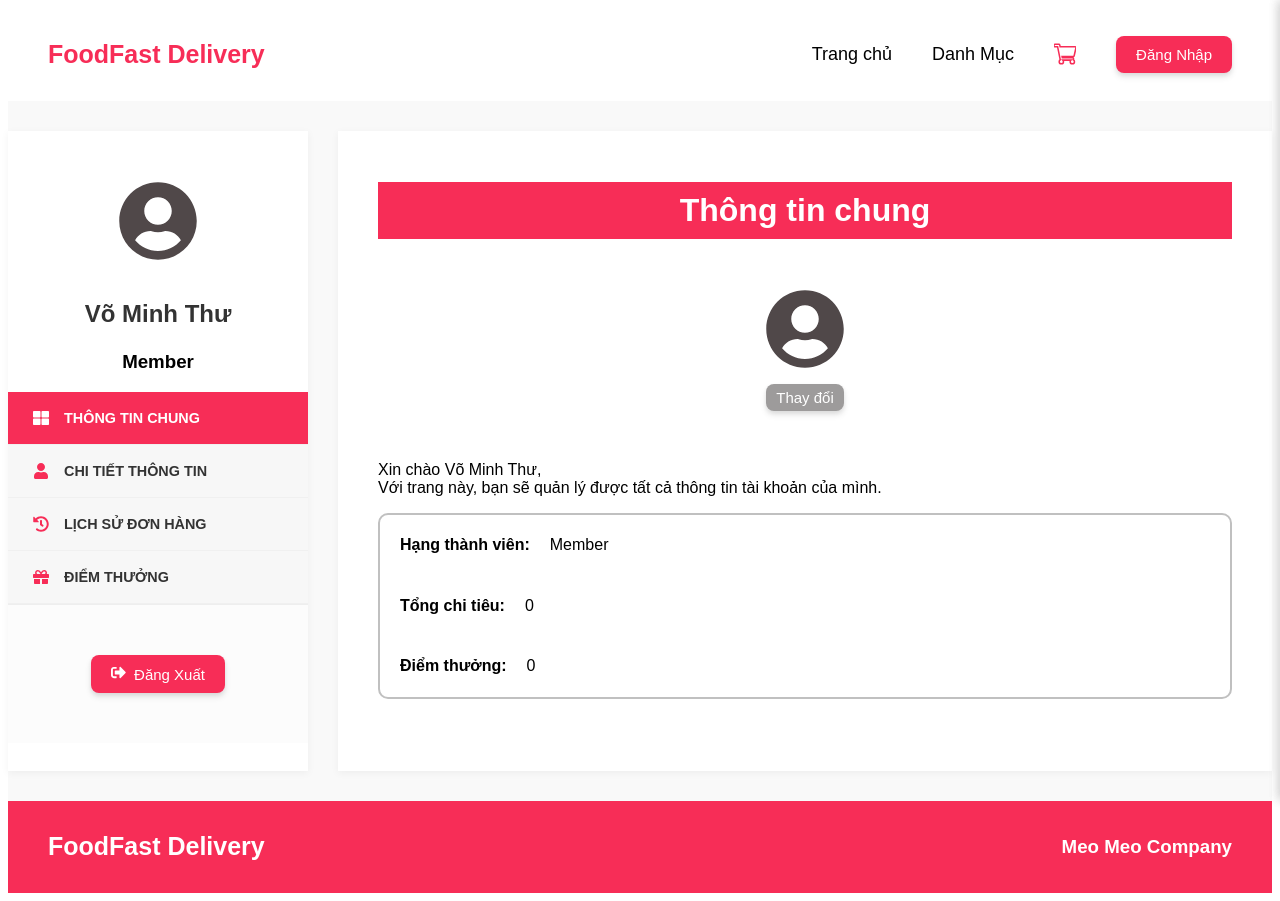
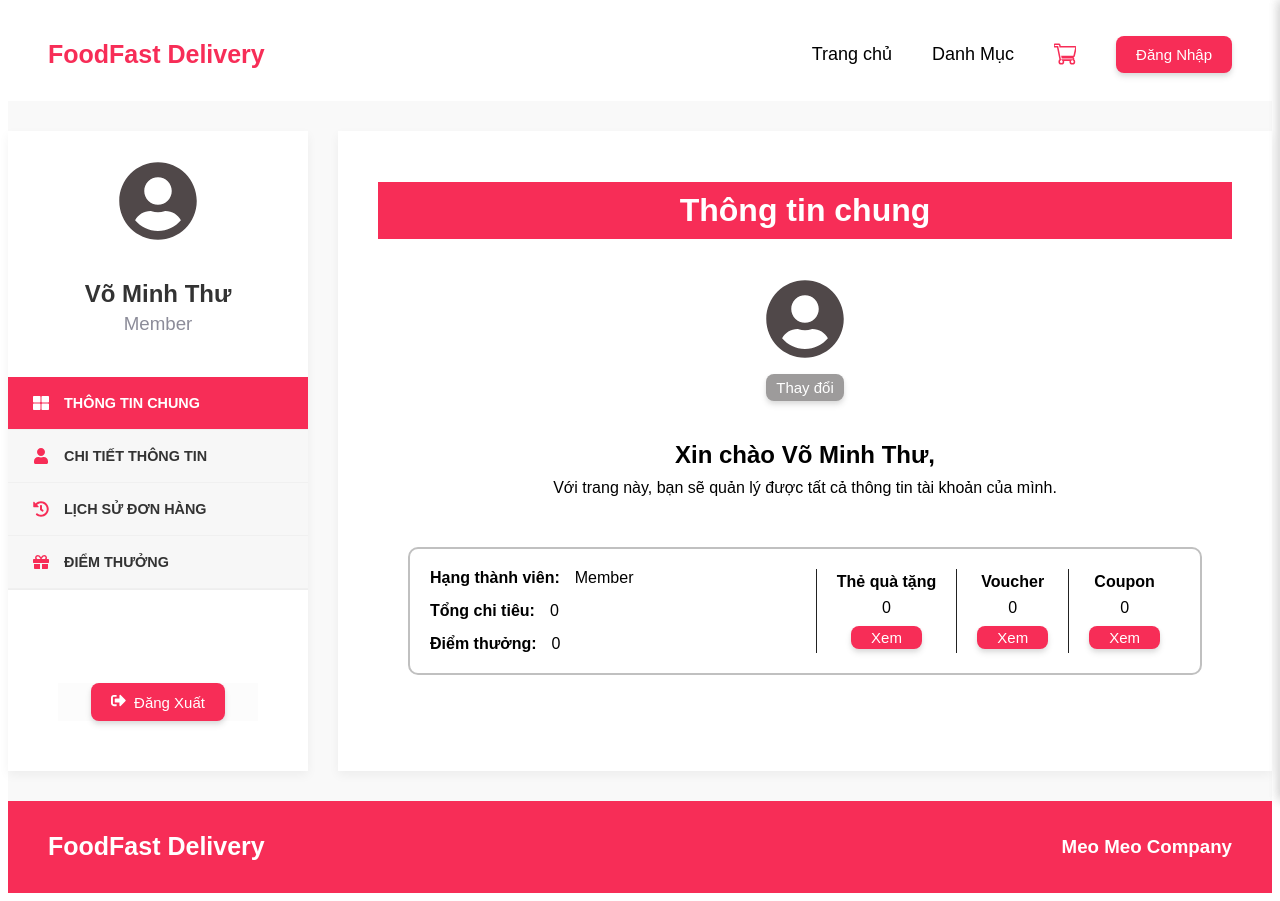
Before and after one commit to vvinh118/FoodFast-Delivery, a React (Vite) app in the folder apps/web/: page /userProfile in a window 1280 px wide. Built offline with nearby package versions, Linux system fonts and the light colour scheme.

Commit message:
Update UserProfile.tsx

```diff
--- a/apps/web/src/pages/UserProfile.tsx
+++ b/apps/web/src/pages/UserProfile.tsx
@@ -23,13 +23,16 @@ const ColMenu = styled.div`
     flex-basis: 300px; // Chiều rộng cố định
     flex-shrink: 0; // Không co lại
     background-color: #fff;
-    box-shadow: 0 2px 8px rgba(0,0,0,0.05);
+    box-shadow: 0 4px 10px rgba(0, 0, 0, 0.05);
+    display: flex;
+    flex-direction: column;
+    justify-content: space-between;
 `
 const HeaderMenu = styled.div`
     display: flex;
     flex-direction: column;
     align-items: center;
-    margin-top: 50px;
+    margin-top: 30px;
 `
 const UserAvatar = styled(FaUserCircle)`
     font-size: 80px;
@@ -45,10 +48,15 @@ const UserName = styled.h3`
 const NavTitle = styled.h3`
     display: flex;
     justify-content: center;
+    font-weight: normal;
+    margin: 0;
+    color: #8c8c99;
 `
 const NavMenu = styled.nav`
     display:flex;
     flex-direction:column;
+    border-bottom: 1px solid #eee;
+
 `
 const MenuLink = styled(NavLink)`
     display: flex;
@@ -92,8 +100,7 @@ const MenuLink = styled(NavLink)`
 const LogoutContainer = styled.div`
     display: flex;
     justify-content: center;
-    padding: 50px;
-    border-top: 1px solid #eee;
+    margin: 50px;
     background: #fcfcfc;
 `
 //cột Main
@@ -101,7 +108,7 @@ const ColMain = styled.div`
     flex-grow: 1; // Lấp đầy không gian còn lại
     background-color: #fff;
     padding: 30px 40px;
-    box-shadow: 0 2px 8px rgba(0,0,0,0.05);
+    box-shadow: 0 4px 10px rgba(0, 0, 0, 0.05);
 `
 const MainTitle = styled.h1`
     display: flex;
@@ -110,27 +117,98 @@ const MainTitle = styled.h1`
     color: white;
     padding: 10px;
 `
-const MainText = styled.p``
+
 const AvaWrapper = styled.div`
     display: flex;
     flex-direction: column;
     align-items: center;
-    margin: 50px auto;
+    margin: 40px auto;
 `
-const InfoWrapper = styled.div`
+const MessContainer = styled.div`
     display: flex;
     flex-direction: column;
+    justify-content: center;
+    align-items: center;
+    gap: 10px;
+    margin-bottom: 30px;
+`
+const MessTitle = styled.h2`
+    margin: 0;
+`
+const MessText = styled.p`
+    margin:0;
+`
+
+const BoxInfo = styled.div`
+    display: flex;
+    justify-content: space-between;
     border: 2px solid silver;
     border-radius: 10px;
-    padding-left: 20px;
+    padding: 20px;
+    margin: 50px 30px;
 `
-const InfoGroup = styled.div`
+const InfoMem = styled.div`
+    display: flex;
+    flex-direction: column;
+    gap: 15px;
+`
+const StatusMemGroup = styled.div`
     display: flex;
     align-items: center;
-    gap: 20px;
+    gap: 15px;
 `
-const InfoTitle = styled.h4``
-const InfoText = styled.p``
+const StatusMemTitle = styled.h4`
+    margin: 0;
+`
+const StatusMemText = styled.p`
+    margin: 0;
+`
+const CardGroup = styled.div`
+    display: flex;
+
+`
+const GiftCardGroup = styled.div`
+    display: flex;
+    flex-direction: column;
+    align-items: center;
+    justify-content: space-around;
+    border-left: 1px solid #222;
+    padding: 0 20px;
+`
+const GiftCardTitle = styled.h4`
+    margin: 0;
+`
+const GiftCardText = styled.p`
+    margin: 0;
+`
+const VoucherGroup = styled.div`
+    display: flex;
+    flex-direction: column;
+    align-items: center;
+    justify-content: space-around;
+    border-left: 1px solid #222;
+    padding: 0 20px;
+`
+const VoucherTitle = styled.h4`
+    margin: 0;
+`
+const VoucherText = styled.p`
+    margin: 0;
+`
+const CouponGroup = styled.div`
+    display: flex;
+    flex-direction: column;
+    align-items: center;
+    justify-content: space-around;
+    border-left: 1px solid #222;
+    padding: 0 20px;
+`
+const CouponTitle = styled.h4`
+    margin: 0;
+`
+const CouponText = styled.p`
+    margin: 0;
+`
 
 
 export default function UserProfile () {
@@ -146,8 +224,9 @@ export default function UserProfile () {
                 <HeaderMenu>
                     <UserAvatar />
                     <UserName>{displayUser.name}</UserName>
+                    <NavTitle>Member</NavTitle>
                 </HeaderMenu>
-                <NavTitle>Member</NavTitle>
+
                 <NavMenu>
                     <MenuLink to="/userProfile" end>
                         <FaThLarge /> Thông tin chung
@@ -176,24 +255,47 @@ export default function UserProfile () {
                 <UserAvatar />
                     <Button $padding='5px 10px' $background='#9d9b9b'>Thay đổi</Button>
                 </AvaWrapper>
-                <MainText>
-                    Xin chào Võ Minh Thư,
-                    <br/> Với trang này, bạn sẽ quản lý được tất cả thông tin tài khoản của mình.
-                </MainText>
-                <InfoWrapper>
-                    <InfoGroup>
-                        <InfoTitle>Hạng thành viên:</InfoTitle>
-                        <InfoText>Member</InfoText>
-                    </InfoGroup>
-                    <InfoGroup>
-                        <InfoTitle>Tổng chi tiêu:</InfoTitle>
-                        <InfoText>0</InfoText>
-                    </InfoGroup>
-                    <InfoGroup>
-                        <InfoTitle>Điểm thưởng:</InfoTitle>
-                        <InfoText>0</InfoText>
-                    </InfoGroup>
-                </InfoWrapper>
+                <MessContainer>
+                    <MessTitle>
+                        Xin chào Võ Minh Thư,
+                    </MessTitle>
+                    <MessText>
+                        Với trang này, bạn sẽ quản lý được tất cả thông tin tài khoản của mình.
+                    </MessText>
+                </MessContainer>
+                <BoxInfo>
+                    <InfoMem>
+                    <StatusMemGroup>
+                        <StatusMemTitle>Hạng thành viên:</StatusMemTitle>
+                        <StatusMemText>Member</StatusMemText>
+                    </StatusMemGroup>
+                    <StatusMemGroup>
+                        <StatusMemTitle>Tổng chi tiêu:</StatusMemTitle>
+                        <StatusMemText>0</StatusMemText>
+                    </StatusMemGroup>
+                    <StatusMemGroup>
+                        <StatusMemTitle>Điểm thưởng:</StatusMemTitle>
+                        <StatusMemText>0</StatusMemText>
+                    </StatusMemGroup>
+                    </InfoMem>
+                    <CardGroup>
+                        <GiftCardGroup>
+                            <GiftCardTitle>Thẻ quà tặng</GiftCardTitle>
+                            <GiftCardText>0</GiftCardText>
+                            <Button $padding='3px 20px'>Xem</Button>
+                        </GiftCardGroup>
+                        <VoucherGroup>
+                            <VoucherTitle>Voucher</VoucherTitle>
+                            <VoucherText>0</VoucherText>
+                            <Button $padding='3px 20px'>Xem</Button>
+                        </VoucherGroup>
+                        <CouponGroup>
+                            <CouponTitle>Coupon</CouponTitle>
+                            <CouponText>0</CouponText>
+                            <Button $padding='3px 20px'>Xem</Button>
+                        </CouponGroup>
+                    </CardGroup>
+                </BoxInfo>
             </ColMain>
         </MainContainer>
 
```
